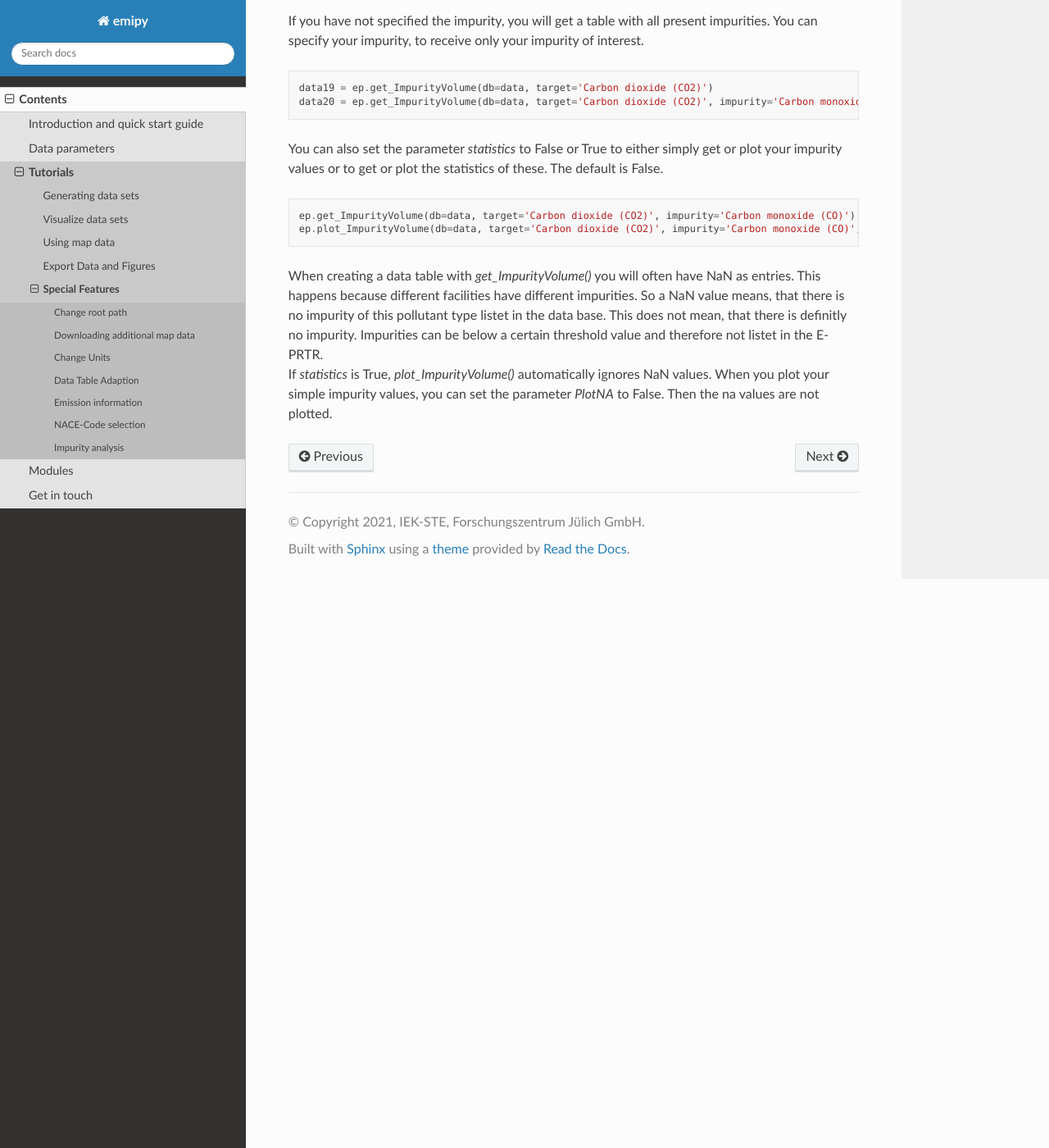
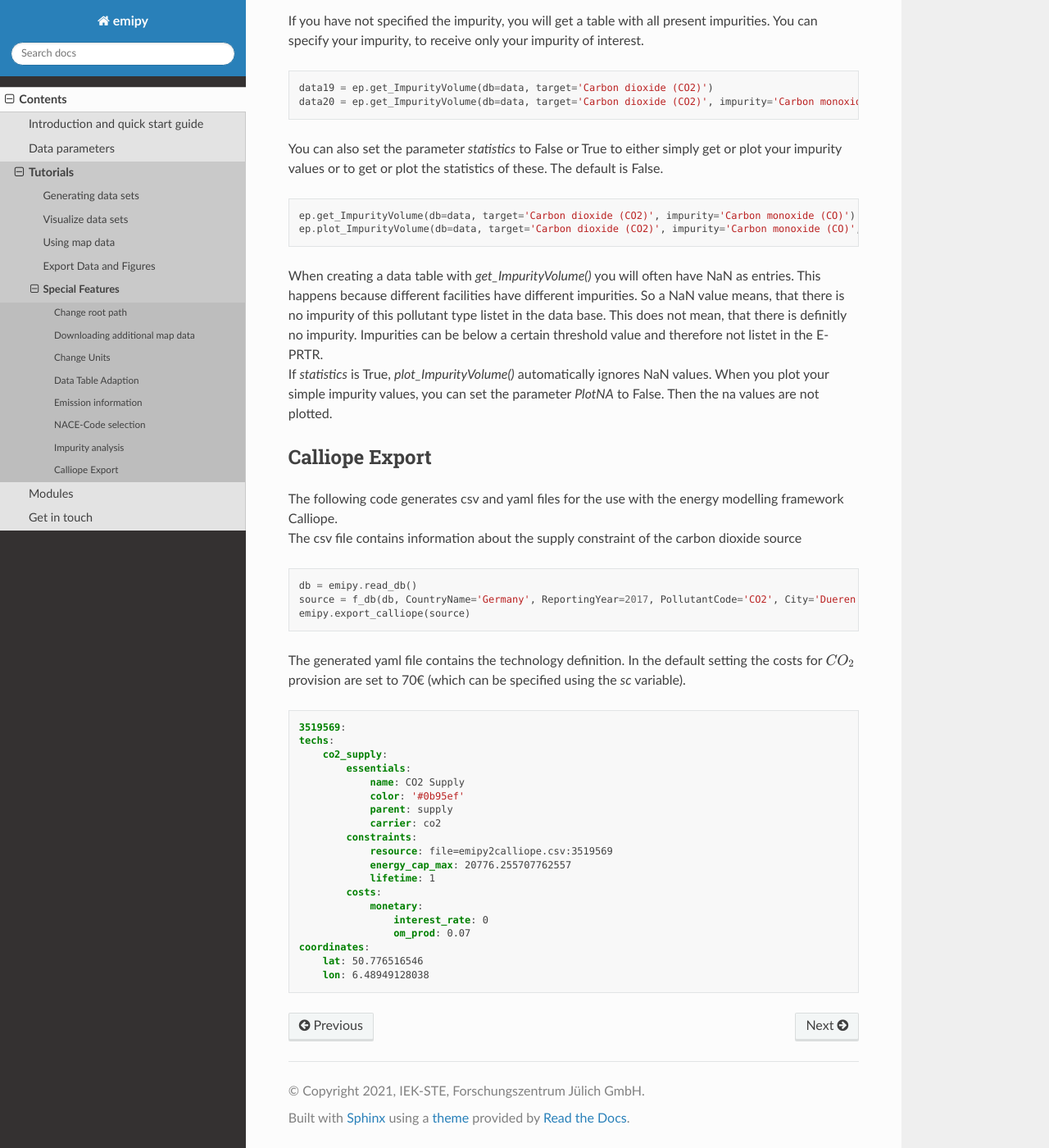
Before and after one commit to ElsevierSoftwareX/SOFTX-D-21-00134, a Sphinx documentation site: the page built from docs/source/tut5.rst, in a window 1280 px wide and 1400 px high, scrolled down 4197 px. Shown: the whole window at 82% size. Built offline with Sphinx 7.4.7 and the Read the Docs theme 2.0.0, drawn with Linux system fonts in a browser that asks for light colours.

Commit message:
(docs) export calliope example

```diff
--- a/docs/source/tut5.rst
+++ b/docs/source/tut5.rst
@@ -1,4 +1,5 @@
 .. _tut5:
+
 
 Special Features
 ================
@@ -163,3 +164,39 @@ Impurity analysis
 
 | When creating a data table with *get_ImpurityVolume()* you will often have NaN as entries. This happens because different facilities have different impurities. So a NaN value means, that there is no impurity of this pollutant type listet in the data base. This does not mean, that there is definitly no impurity. Impurities can be below a certain threshold value and therefore not listet in the E-PRTR.
 | If *statistics* is True, *plot_ImpurityVolume()* automatically ignores NaN values. When you plot your simple impurity values, you can set the parameter *PlotNA* to False. Then the na values are not plotted.
+
+
+Calliope Export
+------------------
+| The following code generates csv and yaml files for the use with the energy modelling framework Calliope.
+| The csv file contains information about the supply constraint of the carbon dioxide source
+
+.. code-block :: python
+
+    db = emipy.read_db()
+    source = f_db(db, CountryName='Germany', ReportingYear=2017, PollutantCode='CO2', City='Dueren')
+    emipy.export_calliope(source)
+
+| The generated yaml file contains the technology definition. In the default setting the costs for :math:`CO_2` provision are set to 70€ (which can be specified using the *sc* variable).
+
+.. code-block :: yaml
+
+    3519569:
+    techs:
+        co2_supply:
+            essentials:
+                name: CO2 Supply
+                color: '#0b95ef'
+                parent: supply
+                carrier: co2
+            constraints:
+                resource: file=emipy2calliope.csv:3519569
+                energy_cap_max: 20776.255707762557
+                lifetime: 1
+            costs:
+                monetary:
+                    interest_rate: 0
+                    om_prod: 0.07
+    coordinates:
+        lat: 50.776516546
+        lon: 6.48949128038
```
